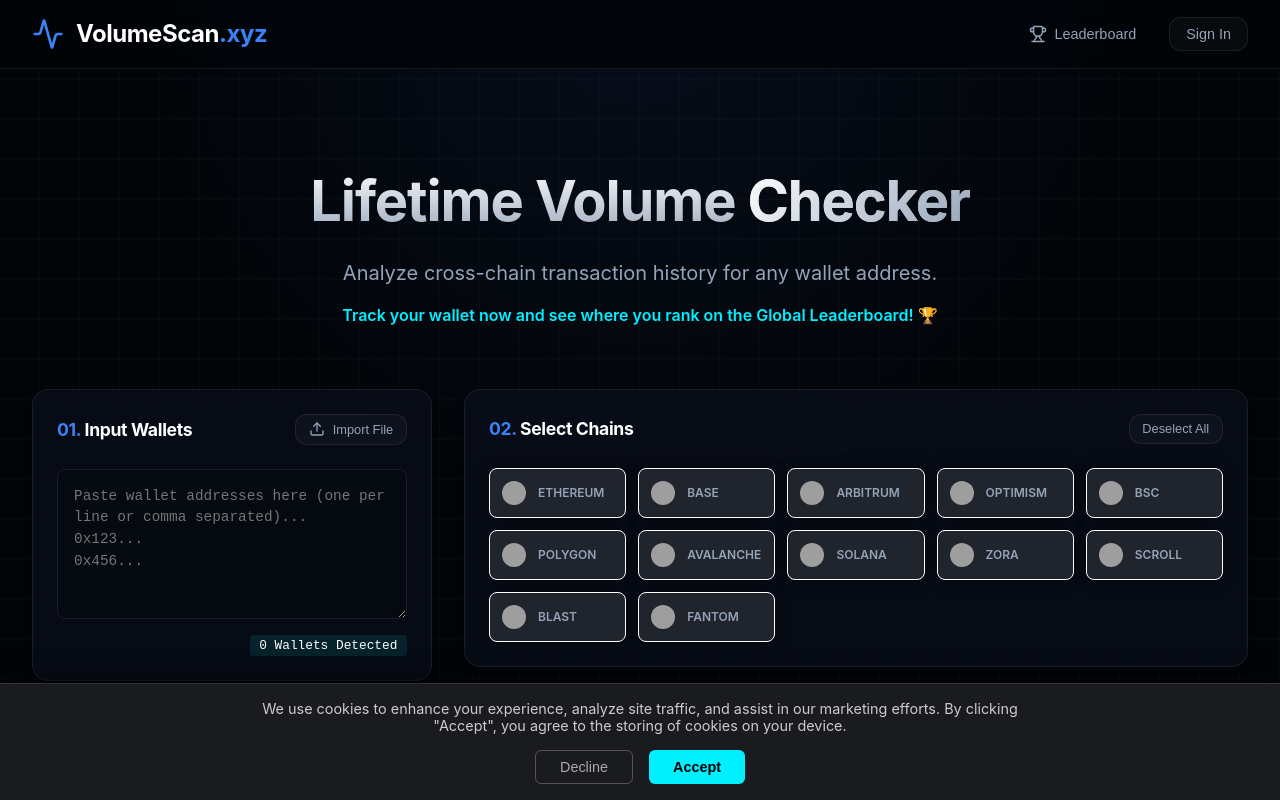
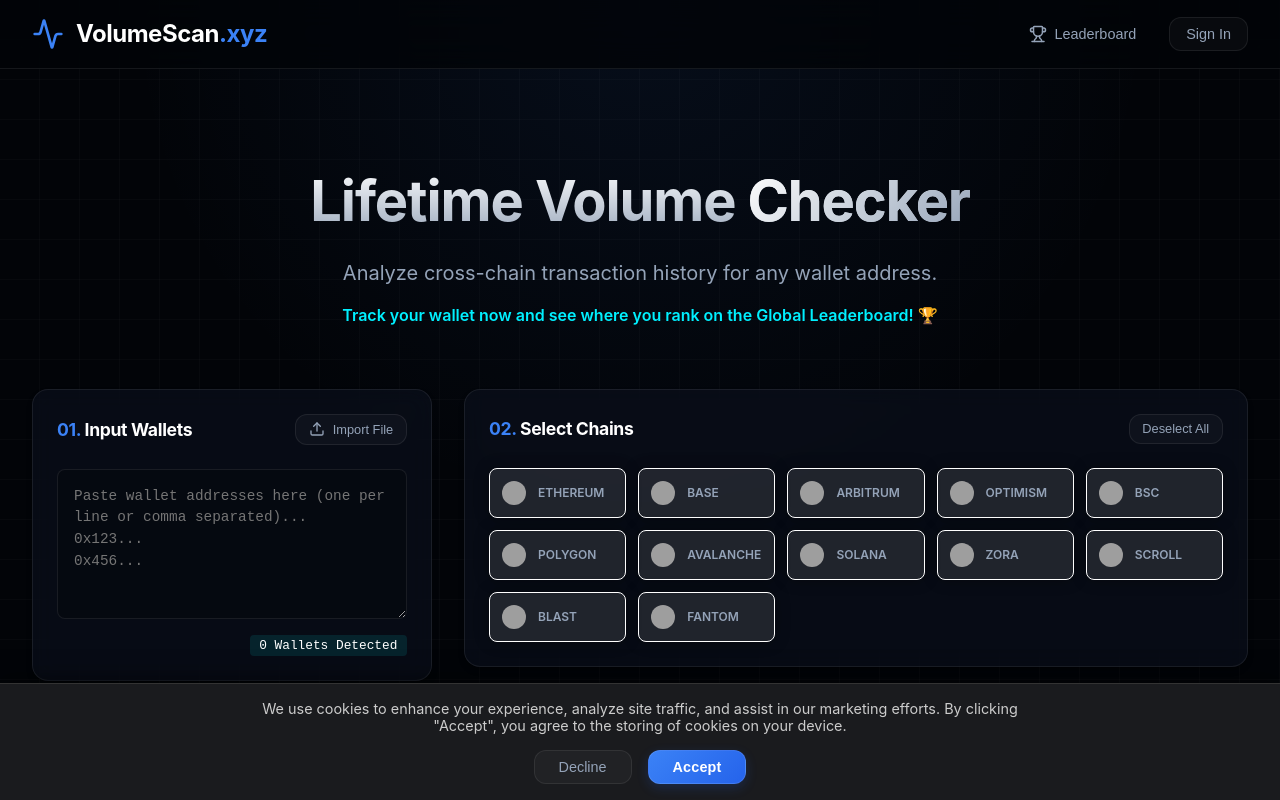
Before and after one commit to onchainaaron-rgb/wallet-volume-checker, a React (Vite) app: page / in a window 1280 px wide. Built offline with nearby package versions, Linux system fonts and the light colour scheme; grey boxes are pictures that could not be loaded.

Commit message:
Fix: Update CookieConsent buttons and clean up CSS

```diff
--- a/src/components/CookieConsent.jsx
+++ b/src/components/CookieConsent.jsx
@@ -49,30 +49,15 @@ export default function CookieConsent() {
             <div style={{ display: 'flex', gap: '1rem' }}>
                 <button
                     onClick={handleDecline}
-                    style={{
-                        background: 'transparent',
-                        border: '1px solid #555',
-                        color: '#aaa',
-                        padding: '0.5rem 1.5rem',
-                        borderRadius: '6px',
-                        cursor: 'pointer',
-                        fontSize: '0.9rem'
-                    }}
+                    className="btn-secondary"
+                    style={{ fontSize: '0.9rem', padding: '0.5rem 1.5rem' }}
                 >
                     Decline
                 </button>
                 <button
                     onClick={handleAccept}
-                    style={{
-                        background: '#00f0ff',
-                        border: 'none',
-                        color: '#000',
-                        padding: '0.5rem 1.5rem',
-                        borderRadius: '6px',
-                        cursor: 'pointer',
-                        fontWeight: '600',
-                        fontSize: '0.9rem'
-                    }}
+                    className="btn-primary"
+                    style={{ fontSize: '0.9rem', padding: '0.5rem 1.5rem' }}
                 >
                     Accept
                 </button>
--- a/src/components/WalletInput.css
+++ b/src/components/WalletInput.css
@@ -22,31 +22,6 @@
     gap: 0.5rem;
 }
 
-.action-btn {
-    background: rgba(255, 255, 255, 0.05);
-    border: 1px solid var(--border-color);
-    color: var(--text-secondary);
-    padding: 0.4rem 0.8rem;
-    border-radius: 6px;
-    font-size: 0.8rem;
-    cursor: pointer;
-    display: flex;
-    align-items: center;
-    gap: 0.4rem;
-    transition: all 0.2s;
-}
-
-.action-btn:hover {
-    background: rgba(255, 255, 255, 0.1);
-    color: var(--text-primary);
-}
-
-.action-btn.danger:hover {
-    background: rgba(255, 50, 50, 0.1);
-    color: #ff4444;
-    border-color: #ff4444;
-}
-
 .wallet-textarea {
     min-height: 150px;
     resize: vertical;
```
